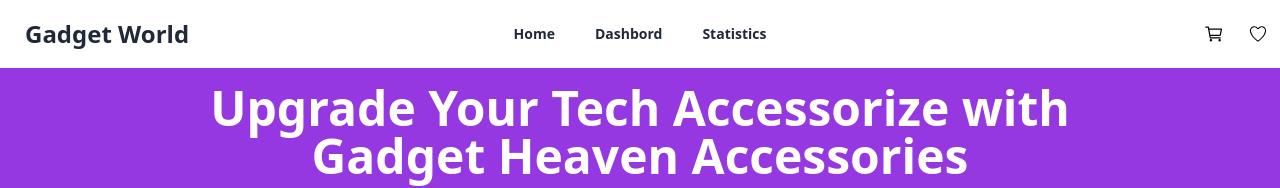
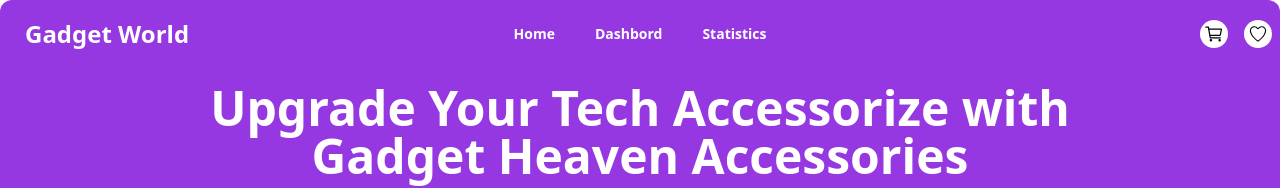
Before and after one commit to programming-hero-web-course-4/b10a8-gadget-heaven-Rajib1504, a React (Vite) app: page /home/product/acessories in a window 1280 px wide. Shown: the top 188 px of the page. Built offline with nearby package versions, Linux system fonts and the light colour scheme.

Commit message:
nav color disapearing fixed

```diff
--- a/src/assets/Components/Nav.jsx
+++ b/src/assets/Components/Nav.jsx
@@ -7,7 +7,7 @@ const Nav = () => {
     <div className="">
       <div
         className={`navbar rounded-t-xl ${
-          pathname === "/home" ? "bg-[#9538E2] text-white" : " "
+          pathname.includes("/home") ? "bg-[#9538E2] text-white" : " "
         } `}
       >
         <div className="navbar-start">
--- a/src/routes/Routs.jsx
+++ b/src/routes/Routs.jsx
@@ -1,4 +1,4 @@
-import { createBrowserRouter } from "react-router-dom";
+import { createBrowserRouter, Navigate } from "react-router-dom";
 import MainLayout from "../Layouts/MainLayout";
 import Home from "../Pages/Home";
 import Dashbord from "../Pages/Dashbord";
@@ -20,9 +20,14 @@ const router = createBrowserRouter([
         loader: () => fetch("/Categories.json"),
         children: [
           {
+            path: "/home",
+            element: (
+              <Navigate to="/home/product/acessories" replace></Navigate>
+            ),
+          },
+          {
             path: "/home/product/:Categorys",
             element: <Products></Products>,
-            // loader: () => fetch("/gudget.json"),
           },
         ],
       },
```
